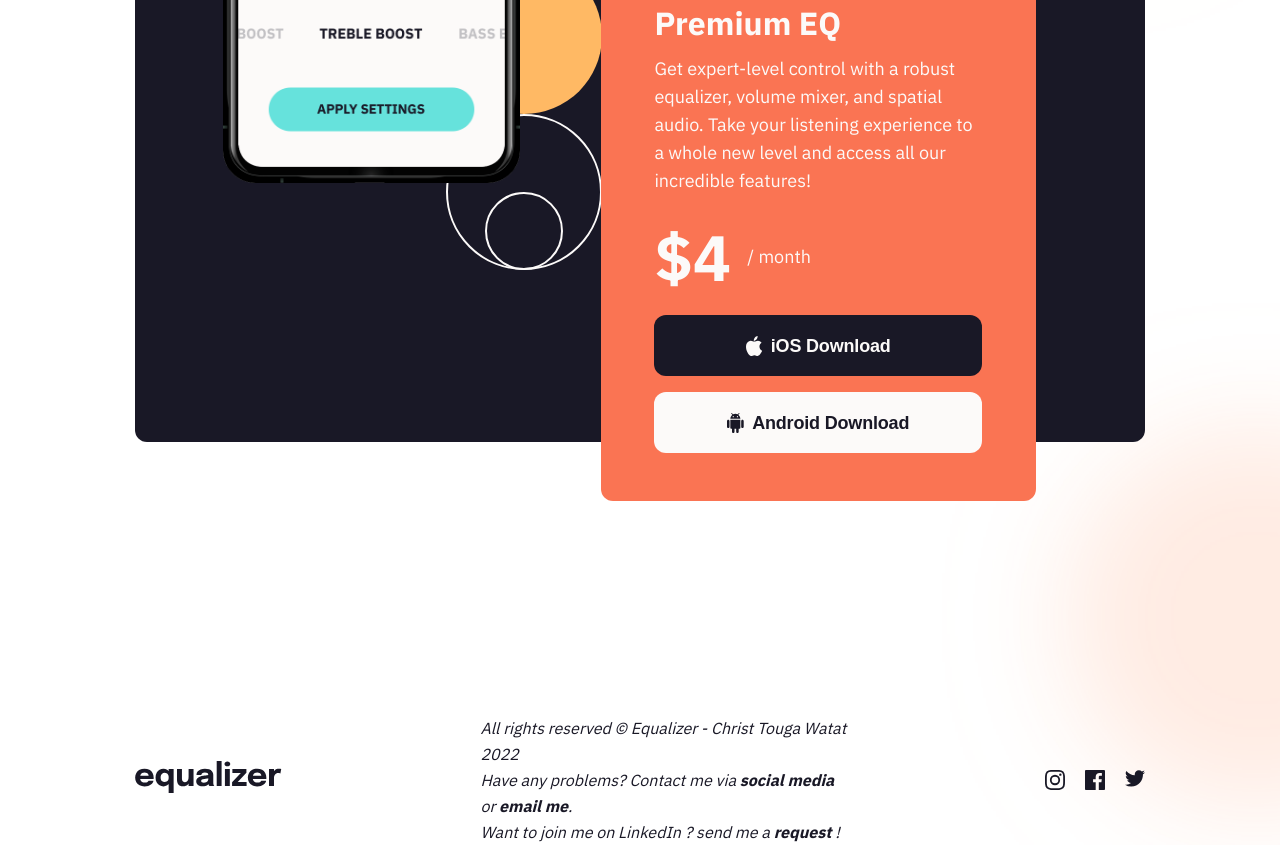
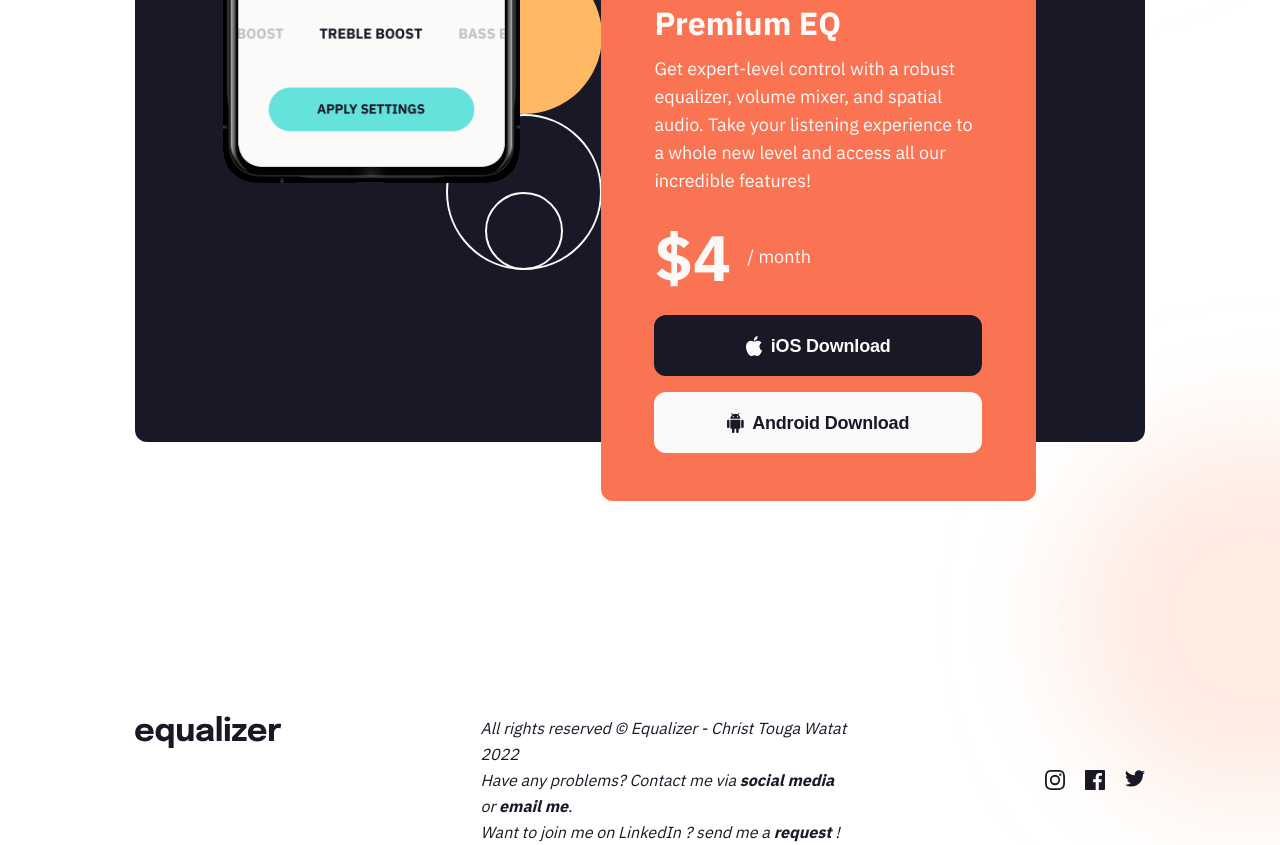
Before and after one commit to Christ-Kevin/e-landing-page, a plain HTML site: page index.html in a window 1280 px wide. Shown: the part 963-1808 px from the top of the page. Drawn offline with Linux system fonts and the light colour scheme.

Commit message:
solution

```diff
--- a/styles/style.css
+++ b/styles/style.css
@@ -284,7 +284,7 @@ ul {
         flex-wrap: wrap;
     }
 
-footer aside {
+footer .logo-footer {
          flex: 1 1 100%;
     padding-bottom: 2rem;
     }
@@ -372,9 +372,9 @@ footer aside {
                 margin-left: 5.5rem;
     }
 
-    footer .logo-header {
+    footer .logo-footer {
          flex: 0 0 auto;
-        margin-bottom: auto;
+        align-self:flex-start;
     }
 }
 
```
